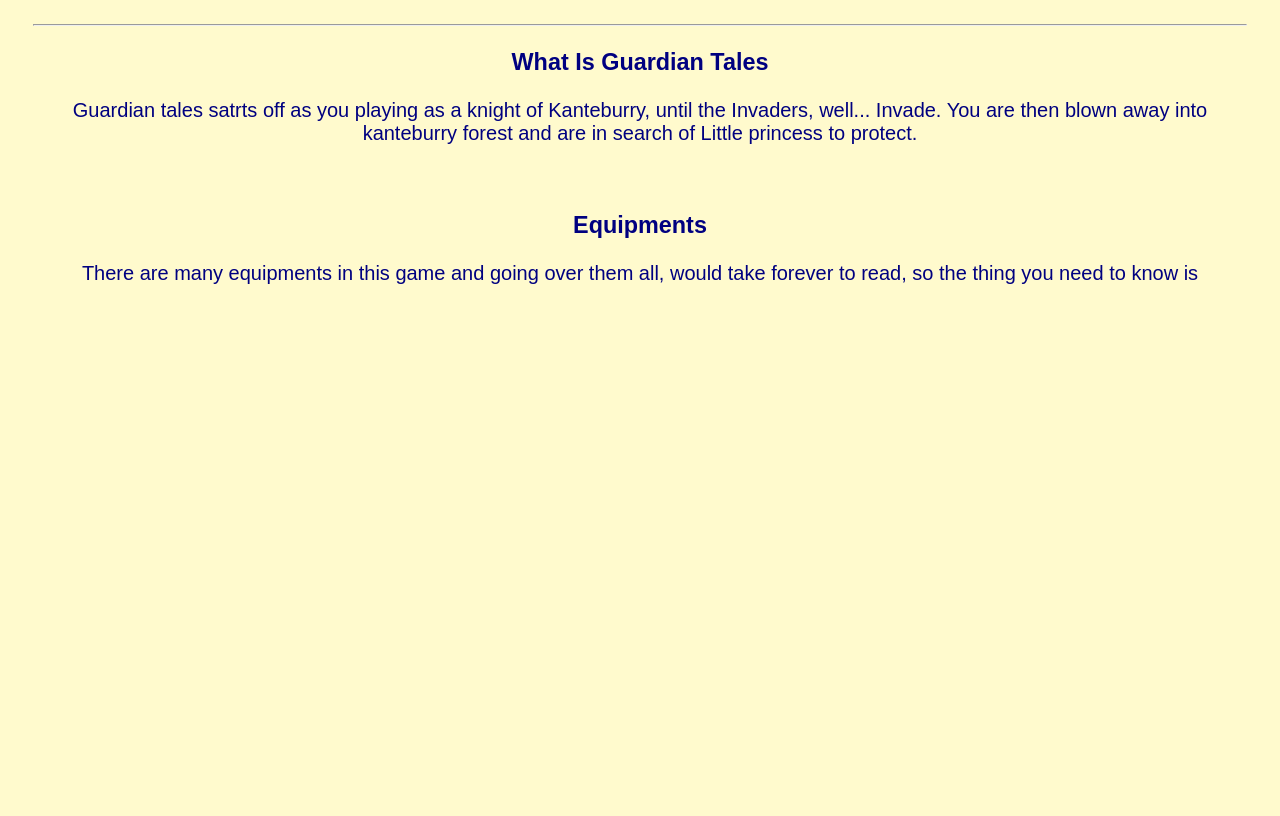
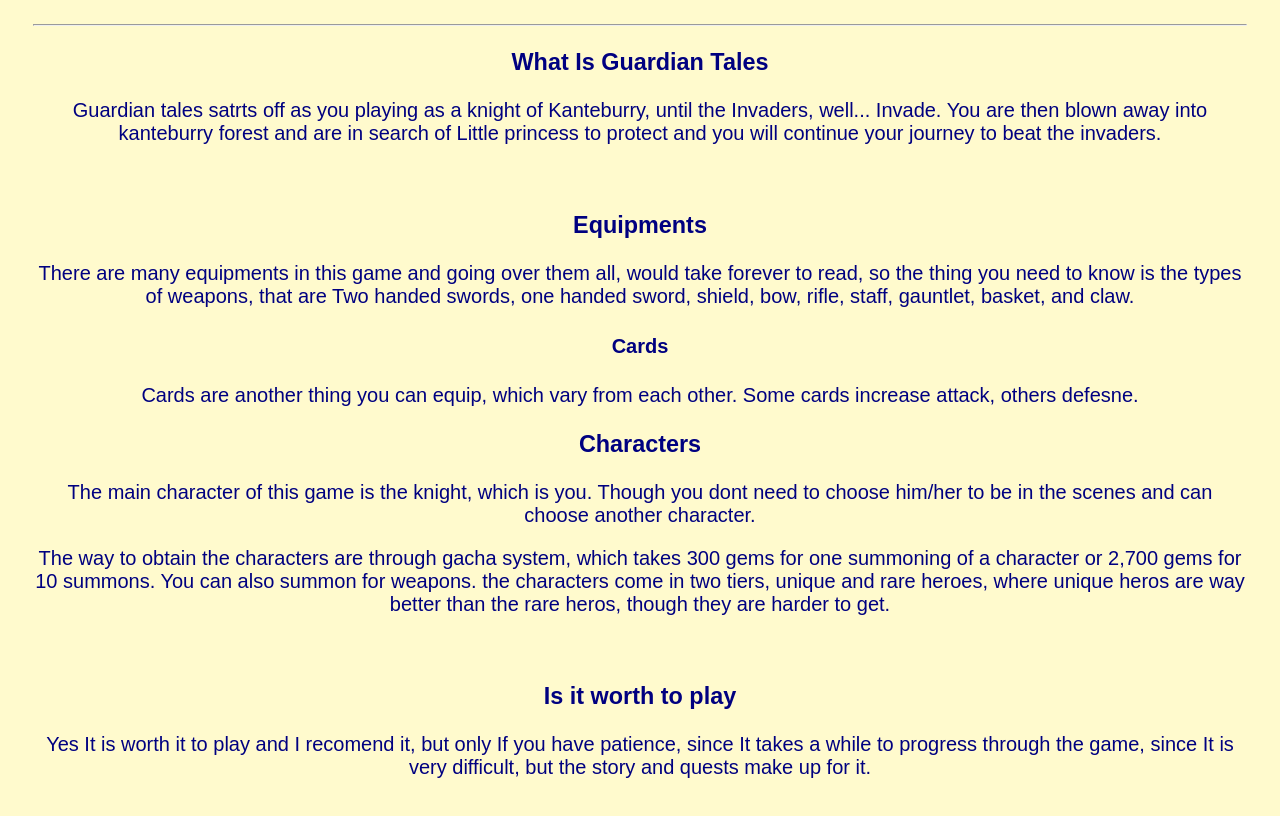
Before and after one commit to kaoisze/Website, a plain HTML site: page guardiantales.html in a window 1280 px wide. Shown: the part 166-982 px from the top of the page. Before the commit the page ends 800 px from the top, so only its background shows below. Drawn offline with Linux system fonts and the light colour scheme.

Commit message:
Update guardiantales.html

```diff
--- a/guardiantales.html
+++ b/guardiantales.html
@@ -110,13 +110,23 @@ function closeNav() {
   <hr>
 
   <h3>What Is Guardian Tales</h3>
-  <p> Guardian tales satrts off as you playing as a knight of Kanteburry, until the Invaders, well... Invade. You are then blown away into kanteburry forest and are in search of Little princess to protect.</p>
+  <p> Guardian tales satrts off as you playing as a knight of Kanteburry, until the Invaders, well... Invade. You are then blown away into kanteburry forest and are in search of Little princess to protect and you will continue your journey to beat the invaders.</p>
 
   <br>
   <h3>Equipments</h3>
-  <p>There are many equipments in this game and going over them all, would take forever to read, so the thing you need to know is </p>
+  <p>There are many equipments in this game and going over them all, would take forever to read, so the thing you need to know is the types of weapons, that are Two handed swords, one handed sword, shield, bow, rifle, staff, gauntlet, basket, and claw.</p>
 
+  <h4>Cards</h4>
+  <p>Cards are another thing you can equip, which vary from each other. Some cards increase attack, others defesne.</p>
+
+  <h3>Characters</h3>
+  <p>The main character of this game is the knight, which is you. Though you dont need to choose him/her to be in the scenes and can choose another character.</p>
+
+  <p>The way to obtain the characters are through gacha system, which takes 300 gems for one summoning of a character or 2,700 gems for 10 summons. You can also summon for weapons. the characters come in two tiers, unique and rare heroes, where unique heros are way better than the rare heros, though they are harder to get.</p>
 <br>
+
+<h3>Is it worth to play</h3>
+<p>Yes It is worth it to play and I recomend it, but only If you have patience, since It takes a while to progress through the game, since It is very difficult, but the story and quests make up for it.</p>
 
 
 <br>
```
